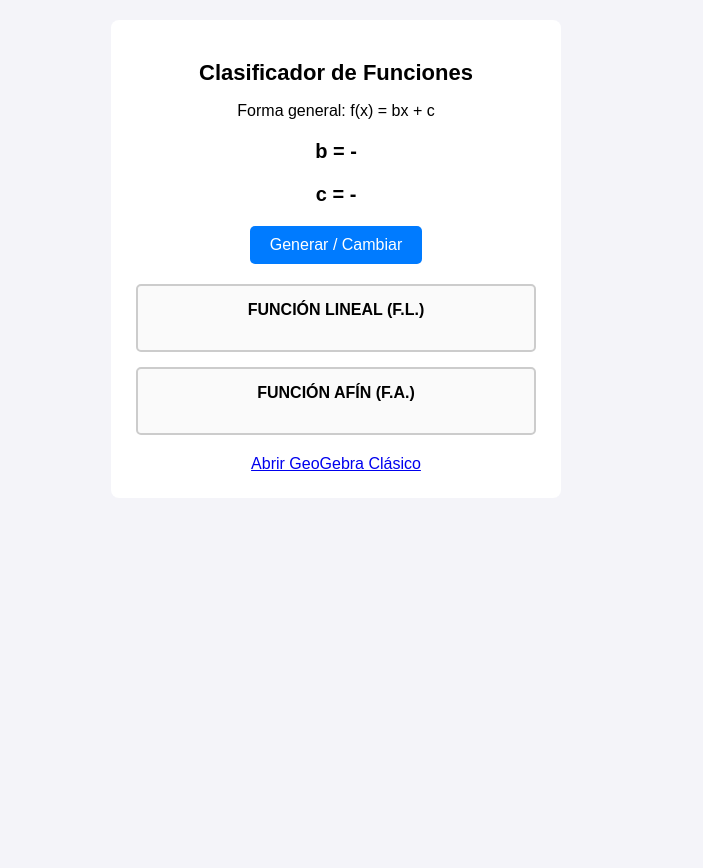
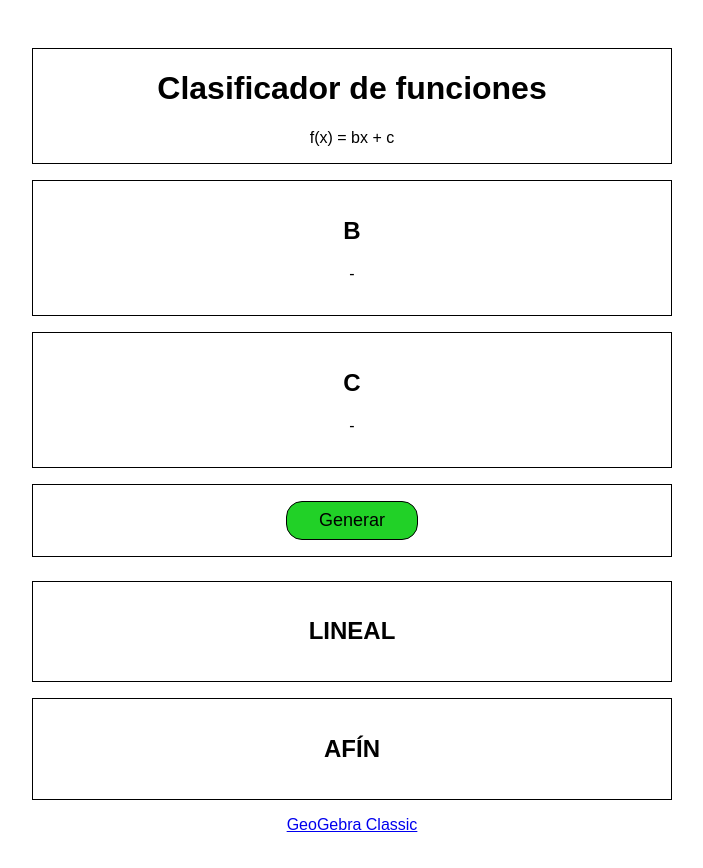
Before and after one commit to Shall0t/Matematica, a plain HTML site: page index.html in a window 1280 px wide. Shown: the whole page, without its empty margins (304-1007 px from the left). Before the commit the page ends 800 px from the top, so only its background shows below. Drawn offline with Linux system fonts and the light colour scheme.

Commit message:
Actualizacion

```diff
--- a/index.html
+++ b/index.html
@@ -2,38 +2,40 @@
 <html lang="es">
 <head>
     <meta charset="UTF-8">
-    <meta name="viewport" content="width=device-width, initial-scale=1.0">
-    <title>Clasificador de Funciones Lineal y Afin</title>
+    <meta name="viewport" content="width=device-width, initial-scale=1">
+    <title>Clasificador de funciones</title>
     <link rel="stylesheet" href="style.css">
 </head>
 <body>
-
-    <main class="contenedor">
-        <header>
-            <h1>Clasificador de Funciones</h1>
-            <p>Forma general: f(x) = bx + c</p>
-        </header>
-        <section class="valores">
-            <p>b = <span id="b">-</span></p>
-            <p>c = <span id="c">-</span></p>
-        </section>
-        <div class="accion-btn">
-            <button id="generar">Generar / Cambiar</button>
-        </div>
-        <section class="resultados">
-            <article id="cajaLineal" class="caja">
-                <h2>FUNCIÓN LINEAL (F.L.)</h2>
-                <ul id="propiedadesLineal"></ul>
-            </article>
-            <article id="cajaAfin" class="caja">
-                <h2>FUNCIÓN AFÍN (F.A.)</h2>
-                <ul id="propiedadesAfin"></ul>
-            </article>
-        </section>
-        <footer class="extras">
-            <a href="https://www.geogebra.org/classic" target="_blank" rel="noopener noreferrer">Abrir GeoGebra Clásico</a>
-        </footer>
+    <header>
+        <h1>Clasificador de funciones</h1>
+        <p>f(x) = bx + c</p>
+    </header>
+    <main>
+    <article>
+        <h2>B</h2>
+        <p id="b">-</p>
+    </article>
+    <article>
+        <h2>C</h2>
+        <p id="c">-</p>
+    </article>
+    <article>
+        <button id="boton">Generar</button>
+    </article>
+    <p id="mensaje"></p>
+    <article>
+        <h2>LINEAL</h2>
+        <ul id="descripcionLineal"></ul>
+    </article>
+    <article id="articuloAfin">
+        <h2>AFÍN</h2>
+        <ul id="descripcionAfin"></ul>
+    </article>
     </main>
+    <footer>
+        <a href="https://www.geogebra.org/classic" target="_blank">GeoGebra Classic</a>
+    </footer>
     <script src="script.js"></script>
 </body>
 </html>
--- a/script.js
+++ b/script.js
@@ -1,46 +1,58 @@
-const boton = document.getElementById("generar");
-const b = document.getElementById("b");
-const c = document.getElementById("c");
-const listaLineal = document.getElementById("propiedadesLineal");
-const listaAfin = document.getElementById("propiedadesAfin");
+const boton = document.getElementById("boton");
+const textoB = document.getElementById("b");
+const textoC = document.getElementById("c");
+const mensaje = document.getElementById("mensaje");
+const descripcionLineal = document.getElementById("descripcionLineal");
+const descripcionAfin = document.getElementById("descripcionAfin");
 
-function numeroAleatorio() {
-    return Math.floor(Math.random() * 21) - 10;
+
+function generar() {
+    descripcionLineal.innerHTML = "";
+    descripcionAfin.innerHTML = "";
+    mensaje.innerText = "";
+
+
+    let b = Math.floor(Math.random() * 7) - 3;
+    let c = Math.floor(Math.random() * 7) - 3;
+
+
+    textoB.innerText = b;
+    textoC.innerText = c;
+
+
+    if (b == 0 && c == 0) {
+        mensaje.innerText = "No hay función";
+
+
+    } else if (b == 0 && c != 0) {
+        mensaje.innerText = "Función constante";
+
+
+    } else if (c == 0) {
+        let textoPendiente = "";
+
+
+        if (b > 0) {
+            textoPendiente = "Función creciente (sube de izquierda a derecha)";
+        } else {
+            textoPendiente = "Función decreciente (baja de izquierda a derecha)";
+        }
+
+
+        descripcionLineal.innerHTML =
+            "<li><b>Gráfica:</b> Línea recta continua.</li>" +
+            "<li><b>Paso Obligatorio:</b> Pasa por el origen de coordenadas (0, 0).</li>" +
+            "<li><b>Pendiente (b):</b> " + textoPendiente + "</li>";
+
+
+    } else {
+        descripcionAfin.innerHTML =
+            "<li><b>Gráfica:</b> Línea recta que no pasa por el origen.</li>" +
+            "<li><b>Corte Eje Y:</b> Interseca al eje Y en las coordenadas (0, " + c + ").</li>" +
+            "<li><b>Inclinación:</b> Regulada por el valor del coeficiente de pendiente b.</li>" +
+            "<li><b>Traslación:</b> Es una traslación vertical de la función lineal f(x) = bx en " + c + " unidades.</li>";
+    }
 }
 
-boton.addEventListener("click", function() {
-    let b = numeroAleatorio();
-    let c = numeroAleatorio();
 
-    b.textContent = b;
-    c.textContent = c;
-
-    listaLineal.innerHTML = "";
-    listaAfin.innerHTML = "";
-
-    if (c === 0) {
-        let inclinacion = "";
-        if (b > 0) {
-            inclinacion = "Función creciente (sube de izquierda a derecha).";
-        } else if (b < 0) {
-            inclinacion = "Función decreciente (baja de izquierda a derecha).";
-        } else {
-            inclinacion = "Función constante (pendiente 0).";
-        }
-
-        listaLineal.innerHTML = `
-            <li><strong>Ecuación:</strong> f(x) = ${b}x</li>
-            <li><strong>Gráfica:</strong> Línea recta continua.</li>
-            <li><strong>Paso Obligatorio:</strong> Pasa por el origen (0, 0).</li>
-            <li><strong>Pendiente (${b}):</strong> ${inclinacion}</li>
-        `;
-    } else {
-        listaAfin.innerHTML = `
-            <li><strong>Ecuación:</strong> f(x) = ${b}x + (${c})</li>
-            <li><strong>Gráfica:</strong> Línea recta que no pasa por el origen.</li>
-            <li><strong>Corte Eje Y:</strong> Interseca en (0, ${c}).</li>
-            <li><strong>Inclinación:</strong> Regulada por pendiente b = ${b}.</li>
-            <li><strong>Traslación:</strong> Se traslada ${c} unidades en el eje Y.</li>
-        `;
-    }
-});
+boton.onclick = generar;
--- a/style.css
+++ b/style.css
@@ -1,62 +1,35 @@
-body {
-    font-family: Arial, sans-serif;
-    background-color: #f4f4f9;
-    display: flex;
-    justify-content: center;
-    padding: 20px;
-    margin: 0;
-}
-
-.contenedor {
-    background-color: white;
-    padding: 25px;
-    border-radius: 8px;
-    width: 400px;
+* {
     text-align: center;
 }
 
-header h1 {
-    font-size: 22px;
-    margin-bottom: 5px;
+body {
+    font-family: Arial, sans-serif;
+    width: 40rem;
+    margin: 2rem 20rem;
+    padding: 1rem;
 }
 
-.valores {
-    font-size: 20px;
-    font-weight: bold;
-    margin: 15px 0;
+header {
+    border: .1rem solid black;
+    margin-bottom: 1rem;
 }
 
 button {
-    background-color: #007bff;
-    color: white;
-    border: none;
-    padding: 10px 20px;
-    font-size: 16px;
-    border-radius: 5px;
-    cursor: pointer;
-    margin-bottom: 20px;
+    background-color: #21d127;
+    border-radius: 1rem;
+    font-size: 18px;
+    padding: .5rem 2rem;
+    border: .1rem solid black;
 }
 
-.caja {
-    border: 2px solid #ccc;
-    border-radius: 5px;
-    padding: 15px;
-    margin-bottom: 15px;
-    text-align: left;
-    background-color: #fafafa;
+#mensaje {
+    font-size: 1.5rem;
+    font-weight: bold;
+    color: #ed2323;
 }
 
-.caja h2 {
-    margin-top: 0;
-    font-size: 16px;
-    text-align: center;
+article {
+    border: .1rem solid black;
+    margin-bottom: 1rem;
+    padding: 1rem;
 }
-
-.extras {
-    margin-top: 20px;
-}
-
-.subir-archivo {
-    margin-top: 15px;
-    font-size: 14px;
-}
```
